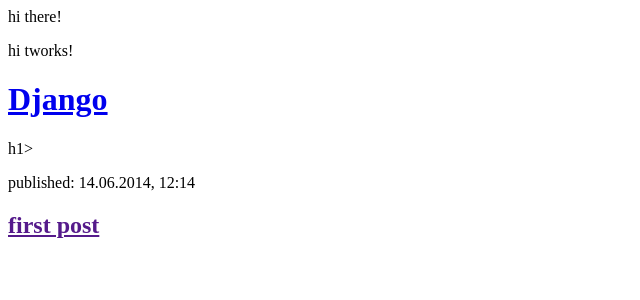
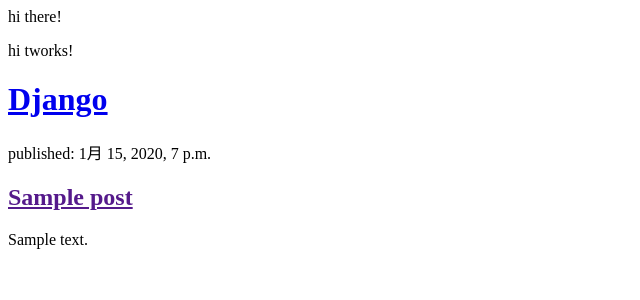
Before and after one commit to fumi1025/my-first-blog, a Django app: page / in a window 1280 px wide. Shown: the top 300 px of the page, without its empty margins (0-640 px from the left). Run offline with Django 3.2, Linux system fonts and the light colour scheme; tables that the repository leaves empty hold one stand-in row (values such as "Sample post").

Commit message:
Modified templates to display posts from database.

```diff
--- a/blog/templates/blog/post_list.html
+++ b/blog/templates/blog/post_list.html
@@ -9,14 +9,16 @@
         </div>
 
         <div>
-            <h1><a href="/">Django </a></h1>h1>
+            <h1><a href="/">Django </a></h1>
         </div>
 
+       {% for post in posts %}
         <div>
-            <p>published: 14.06.2014, 12:14</p>
-            <h2><a href="">first post</a></h2>
-
+            <p>published: {{post.published_date}}</p>
+            <h2><a href="">{{post.title}}</a></h2>
+            <p>{{ post.text|linebreaksbr }}</p>
         </div>
+      {% endfor %}
     </body>
 
 </html>
--- a/blog/views.py
+++ b/blog/views.py
@@ -1,5 +1,8 @@
 from django.shortcuts import render
+from .models import Post
+from django.utils import timezone
 
 # Create your views here.
 def post_list(request):
-    return render(request, 'blog/post_list.html',{})
+    posts = Post.objects.filter(published_date__lte=timezone.now()).order_by('published_date')
+    return render(request, 'blog/post_list.html',{'posts':posts})
```
